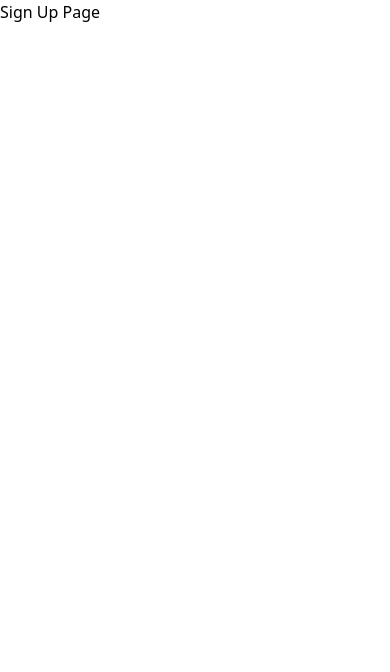
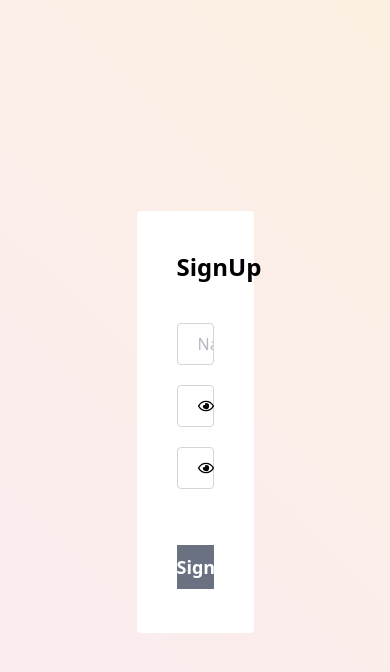
Before and after one commit to sejpalvatsal456/kalyani-hosiery, a Next.js app: page /auth/signup in a window 390 px wide. Shown: the top 672 px of the page. Built offline with nearby package versions, Linux system fonts and the light colour scheme.

Commit message:
Added backend logic to /auth/verifyPhone and /auth/signup but Otp verification is still missing

```diff
--- a/app/api/auth/signup/route.ts
+++ b/app/api/auth/signup/route.ts
@@ -3,14 +3,21 @@ import { User } from "@/lib/models";
 import { NextRequest, NextResponse } from "next/server";
 import bcyrpt from 'bcrypt';
 import jwt from 'jsonwebtoken';
-import { setCookie } from "@/lib/cookies";
+import { deleteCookie, getCookie, setCookie } from "@/lib/cookies";
 
 const JWT_SECRET = process.env.JWT_SECRET as string;
 
 export const POST = async(req: NextRequest) => {
     try {
         await connectDB();
-        const { name, role, phone, password, address } = await req.json();
+        const { name, password, address } = await req.json();
+
+        const phone = await getCookie('tempPhone');
+        if(!phone)
+            return NextResponse.json(
+                { msg: "Phone number isn't set" },
+                { status: 401 }
+            )
 
         const oldUser = await User.findOne({ phone: phone });
         if(oldUser) return NextResponse.json(
@@ -22,7 +29,7 @@ export const POST = async(req: NextRequest) => {
 
         const newUser = await User.create({
             name: name,
-            role: role,
+            role: 'user',
             phone: phone,
             hashedPassword: hashedPassword,
             address: address,
@@ -37,15 +44,14 @@ export const POST = async(req: NextRequest) => {
         const user_token = jwt.sign({
             _id: newUser._id,
             name: newUser.name,
-            role: newUser.role,
+            role: 'user',
             phone: newUser.phone,
             address: newUser.address,
             cart: []
         }, JWT_SECRET);
 
-        // TODO: add logic to create the cookie for user_token
-
         await setCookie('user_token', user_token);
+        await deleteCookie('tempPhone');
 
         return NextResponse.json(
             { token: user_token },
--- a/app/api/auth/tempPhone/route.ts
+++ b/app/api/auth/tempPhone/route.ts
@@ -1,9 +1,11 @@
-import { setCookie } from "@/lib/cookies";
+import { getCookie, setCookie } from "@/lib/cookies";
 import { NextRequest, NextResponse } from "next/server";
 
 export const POST = async(req: NextRequest) => {
     try {
         const { number } = await req.json();
+        // TODO: add validater to check if the number is in the database or not
+
         await setCookie('tempPhone', number);
         return NextResponse.json(
             { data: number },
@@ -16,3 +18,18 @@ export const POST = async(req: NextRequest) => {
         )
     }
 };
+
+export const GET = async(req: NextRequest) => {
+    try {
+        const number = await getCookie('tempPhone');
+        return NextResponse.json(
+            { number: number },
+            { status: 200 }
+        );
+    } catch (error) {
+        return NextResponse.json(
+            { error: error },
+            { status: 500 }
+        );
+    }
+};
--- a/app/auth/signup/page.tsx
+++ b/app/auth/signup/page.tsx
@@ -1,7 +1,124 @@
-import React from 'react'
+"use client";
+
+import { useRouter } from 'next/navigation';
+import { FormEvent, useEffect, useState } from 'react';
+import { FaRegEye, FaRegEyeSlash } from 'react-icons/fa';
 
 export default function page() {
+
+  const router = useRouter();
+
+  // States for user Inputs
+  const [name, setName] = useState<string>("");
+  const [password, setPassword] = useState<string>("");
+  const [isPasswordOpen, setIsPasswordOpen] = useState<boolean>(false);
+  const [confirmPassword, setConfirmPassword] = useState<string>("");
+  const [isConfirmPasswordOpen, setIsConfirmPasswordOpen] = useState<boolean>(false);
+  const [isVerified, setIsVerified] = useState<boolean>(false);
+  const [msg, setMsg] = useState<string>("");
+
+  useEffect(() => {
+    if (password === '' || confirmPassword === ''){
+      setIsVerified(false);
+      setMsg("");
+      return;
+    }
+    if (password !== confirmPassword){
+      setIsVerified(false);
+      setMsg("Password doesn't match.");
+      return;
+    }
+    setMsg("");
+    setIsVerified(true);
+  }, [password, confirmPassword]);
+
+  const handleSubmit = async(e:FormEvent) => {
+    e.preventDefault();
+    const res = await fetch('/api/auth/signup', {
+      method: "POST",
+      headers: { 'Content-Type': 'application/json' },
+      body: JSON.stringify({ name: name, password: password, address: "" })
+    });
+    const data = await res.json();
+    if(!res.ok) {
+      setMsg(data.msg);
+      return;
+    }
+    router.push('/');
+  }
+
   return (
-    <div>Sign Up Page</div>
+    <div className='w-[100vw] h-[100vh] bg-[linear-gradient(45deg,_#faeaf1,_#fcf0e2)] flex items-center justify-center'>
+      <div className='bg-white p-10 rounded w-[30vw] min-h-[50vh]'>
+        <h1 className='text-2xl font-semibold mb-10'>SignUp</h1>
+        <form className='flex flex-col gap-5'>
+
+          {/* Name Input */}
+          <input
+            type="text"
+            name="name"
+            id="nameInput"
+            placeholder='Name'
+            value={name}
+            onChange={e => setName(e.target.value)}
+            className='border-1 border-gray-300 focus:border-gray-500 focus:outline-none text-gray-500 text-md py-2 pl-5 rounded'
+          />
+
+          {/* Password Input */}
+          <div className='flex flex-row border-1 border-gray-300 focus-within:border-gray-500 rounded'>
+            <input
+              type={isPasswordOpen ? "text" : "password"}
+              name="password"
+              id="passwordInput"
+              placeholder='Password'
+              value={password}
+              onChange={e => setPassword(e.target.value)}
+              className='w-full focus:outline-none text-gray-500 text-md py-2 pl-5'
+            />
+            <div
+              className='w-15 flex justify-center items-center'
+              onClick={e => setIsPasswordOpen(!isPasswordOpen)}
+            >
+              {isPasswordOpen
+              ? <FaRegEyeSlash />
+              : <FaRegEye /> }
+            </div>
+          </div>
+
+          {/* Confirmation Password Input */}
+          <div className='flex flex-row border-1 border-gray-300 focus-within:border-gray-500 rounded'>
+            <input
+              type={isConfirmPasswordOpen ? "text" : "password"}
+              name="password"
+              id="passwordInput"
+              placeholder='Confirm Password'
+              value={confirmPassword}
+              onChange={e => setConfirmPassword(e.target.value)}
+              className='w-full focus:outline-none text-gray-500 text-md py-2 pl-5'
+            />
+            <div
+              className='w-15 flex justify-center items-center'
+              onClick={e => setIsConfirmPasswordOpen(!isConfirmPasswordOpen)}
+            >
+              {isConfirmPasswordOpen
+              ? <FaRegEyeSlash />
+              : <FaRegEye /> }
+            </div>
+          </div>
+
+          <span className='text-red-500'>{msg}</span>
+
+          {/* Submit Button */}
+          <button
+            disabled={!isVerified}
+            onClick={handleSubmit}
+            className={
+              'py-2 mt-4 text-lg font-semibold transition-all duration-200 '
+              + (!isVerified ? "bg-gray-500 cursor-not-allowed text-white disabled" : "bg-[#ff406c] text-white cursor-pointer")}
+          >Signup</button>
+
+        </form>
+      </div>
+    </div>
   )
 }
--- a/app/auth/verifyPhone/page.tsx
+++ b/app/auth/verifyPhone/page.tsx
@@ -49,7 +49,7 @@ export default function page() {
         {/* gradient from - #faeaf1 to #fcf0e2 */}
 
         <div className='bg-white p-10 rounded w-[30vw] h-[50vh]'>
-            <h1 className='text-2xl font-semibold mb-10'>SignUp</h1>
+            <h1 className='text-2xl font-semibold mb-10'>Verify Phone</h1>
             <form className='flex flex-col'>
                 <input
                     type="number"
@@ -116,7 +116,7 @@ export default function page() {
                         + (!isVerified ? "bg-gray-500 cursor-not-allowed text-white disabled" : "bg-[#ff406c] text-white cursor-pointer")}
                     onClick={handleSubmit}
                 >
-                    SignUp
+                    Continue
                 </button>
             </form>
         </div>
--- a/package.json
+++ b/package.json
@@ -12,6 +12,7 @@
     "@tailwindplus/elements": "^1.0.22",
     "bcrypt": "^6.0.0",
     "firebase": "^12.9.0",
+    "jose": "^6.1.3",
     "jsonwebtoken": "^9.0.3",
     "mongoose": "^9.2.1",
     "next": "^16.1.6",
--- a/proxy.ts
+++ b/proxy.ts
@@ -1,12 +1,35 @@
-import { NextRequest } from "next/server"
-import { getCookie } from "./lib/cookies";
+import { NextRequest, NextResponse } from "next/server"
+import { jwtVerify } from "jose";
 
-export async function proxy(req: NextRequest) {
-    const { pathname } = req.nextUrl;
+const JWT_SECRET = new TextEncoder().encode(process.env.JWT_SECRET);
 
-    if(pathname === '/' || pathname.includes('/subcategories') || pathname.includes('/product')) {
-        const user_token = await getCookie("user_token");
-        console.log("Token: " + user_token);
+export async function proxy(request: NextRequest) {
+  const { pathname } = request.nextUrl;
+
+  console.log('Middleware hit!');
+
+  // Check only for /auth/signup
+  if (pathname === "/auth/signup") {
+    const user_token = request.cookies.get("user_token");
+    if (user_token) {
+        try {
+            await jwtVerify(user_token.value, JWT_SECRET);
+            const homeUrl = new URL("/", request.url);
+            return NextResponse.redirect(homeUrl);
+        } catch (error) {
+            const response = NextResponse.next();
+            response.cookies.delete('user_token');
+            return response;
+        }
+
     }
 
+    const tempPhone = request.cookies.get("tempPhone");
+    if (!tempPhone) {
+      const verifyUrl = new URL("/auth/verifyPhone", request.url);
+      return NextResponse.redirect(verifyUrl);
+    }
+  }
+
+  return NextResponse.next();
 }
```
Also changed, not shown: 1 other file (tests, documents, lock files or other folders).
